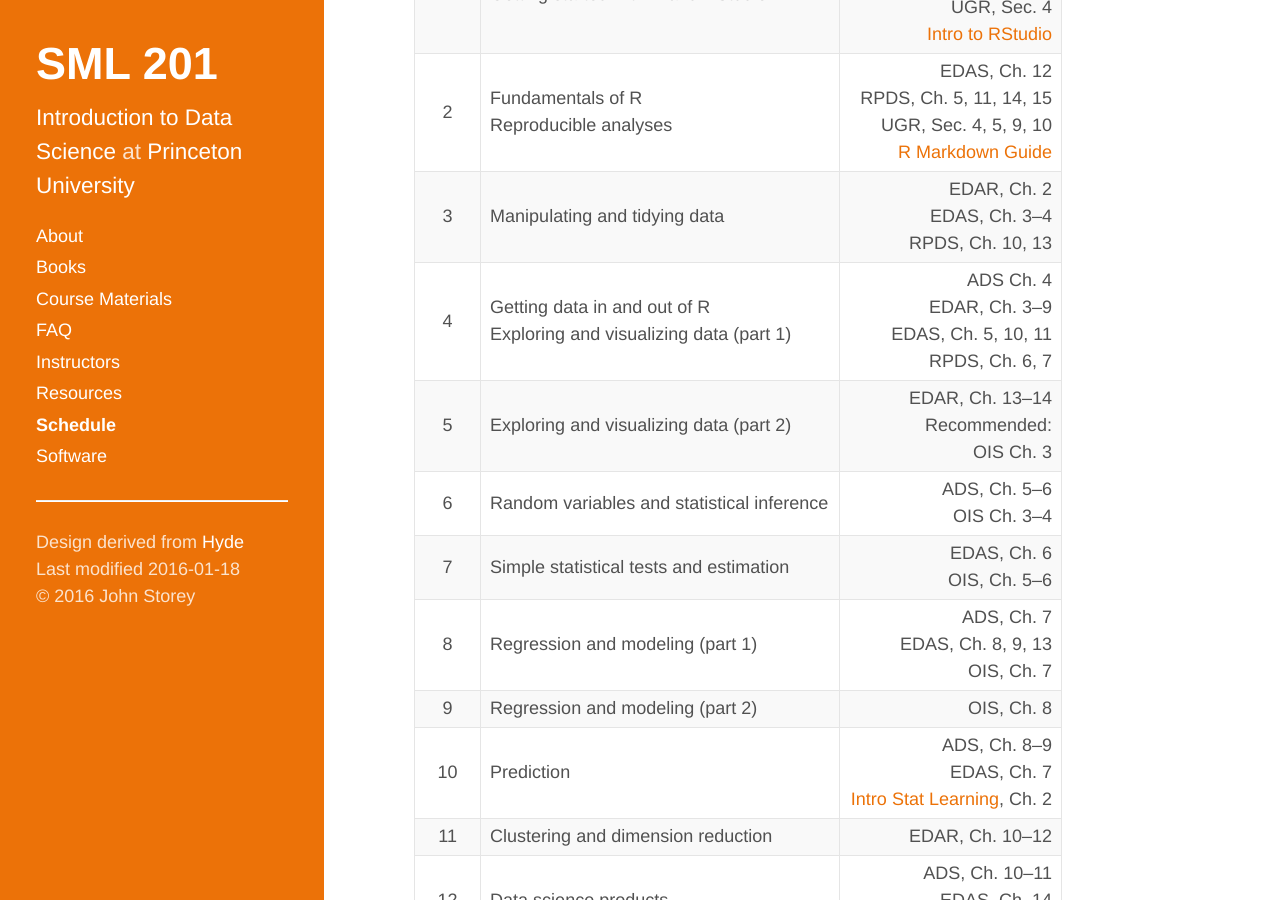
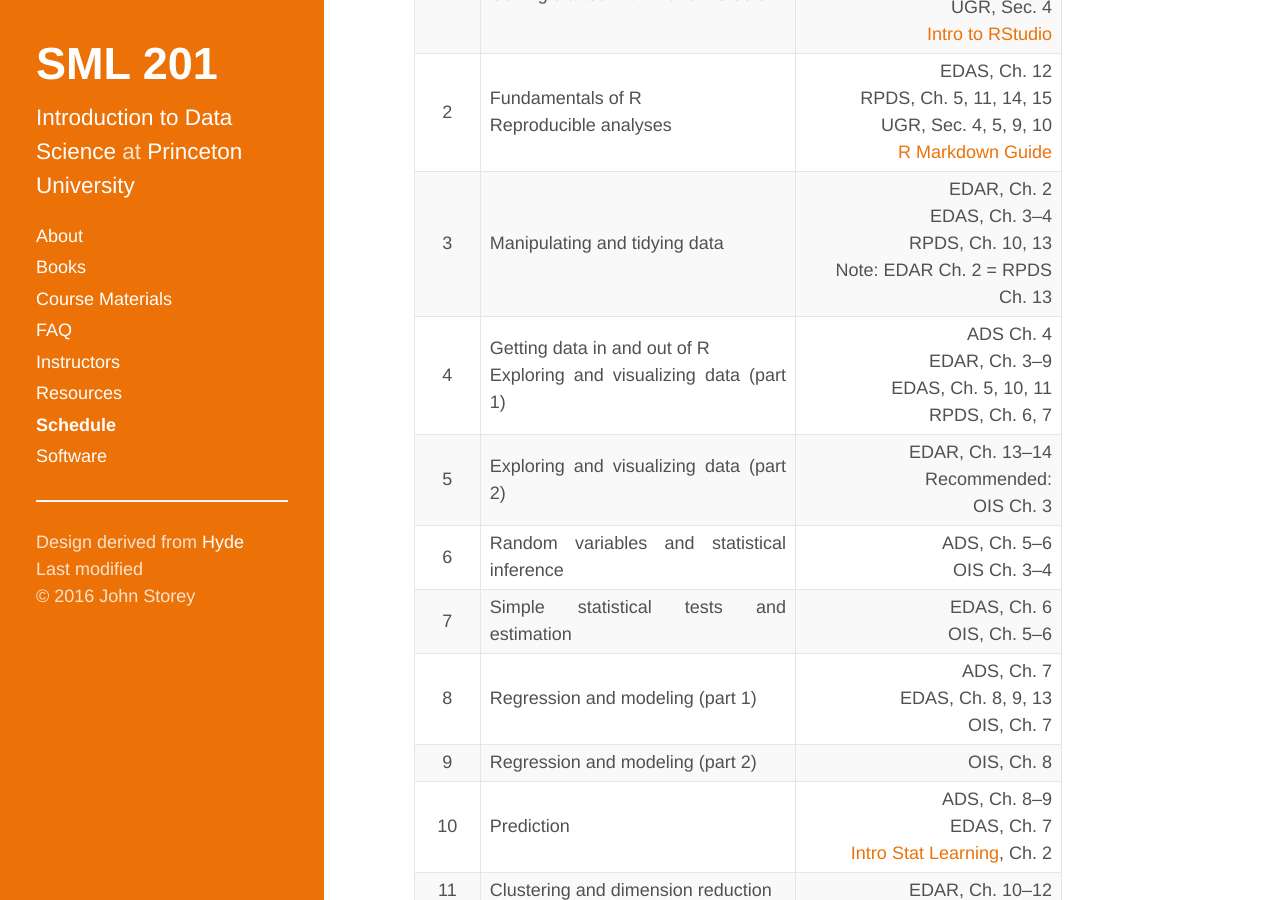
Before and after one commit to SML201/sml201.github.io, a Jekyll site: the page built from schedule.md, in a window 1280 px wide and 900 px high, scrolled down 390 px. Built offline with Jekyll 4.4.1, drawn with Linux system fonts in a browser that asks for light colours.

Commit message:
Clarified reading schedule.

```diff
--- a/_config.yml
+++ b/_config.yml
@@ -23,7 +23,3 @@
 gems:             [jekyll-paginate]
 
 excerpt_separator: <!--more-->
-
-# Custom vars
-version:          0.2.0
-mod-date:         2016-01-18
--- a/schedule.md
+++ b/schedule.md
@@ -13,7 +13,7 @@
 | :----: | -------- | ------: |
 | 1 <a name="week1"></a> | What is Data Science? <br> Getting started with R and RStudio | ADS, Ch. 1--3 <br> EDAS, Ch. 1, 2 <br> RPDS, Ch. 4--5 <br> UGR, Sec. 4 <br> [Intro to RStudio](http://dss.princeton.edu/training/RStudio101.pdf) |
 | 2 | Fundamentals of R <br> Reproducible analyses | EDAS, Ch. 12 <br> RPDS, Ch. 5, 11, 14, 15 <br> UGR, Sec. 4, 5, 9, 10 <br> [R Markdown Guide](http://rmarkdown.rstudio.com)|
-| 3 | Manipulating and tidying data | EDAR, Ch. 2 <br> EDAS, Ch. 3--4 <br> RPDS, Ch. 10, 13 |
+| 3 | Manipulating and tidying data | EDAR, Ch. 2 <br> EDAS, Ch. 3--4 <br> RPDS, Ch. 10, 13 <br> Note: EDAR Ch. 2 = RPDS Ch. 13 |
 | 4 | Getting data in and out of R <br> Exploring and visualizing data (part 1) | ADS Ch. 4 <br>  EDAR, Ch. 3--9 <br> EDAS, Ch. 5, 10, 11 <br> RPDS, Ch. 6, 7 |
 | 5 | Exploring and visualizing data (part 2) | EDAR, Ch. 13--14 <br> Recommended: <br> OIS Ch. 3 |
 | 6 | Random variables and statistical inference | ADS, Ch. 5--6 <br> OIS Ch. 3--4|
```
